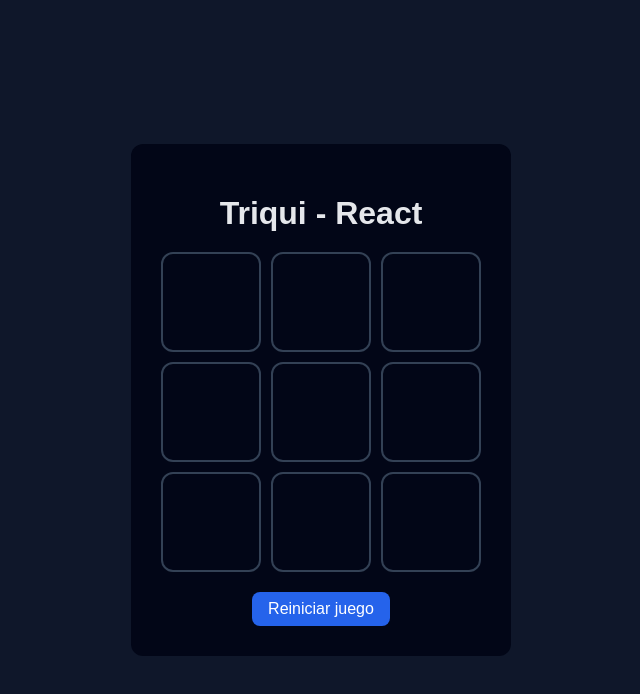
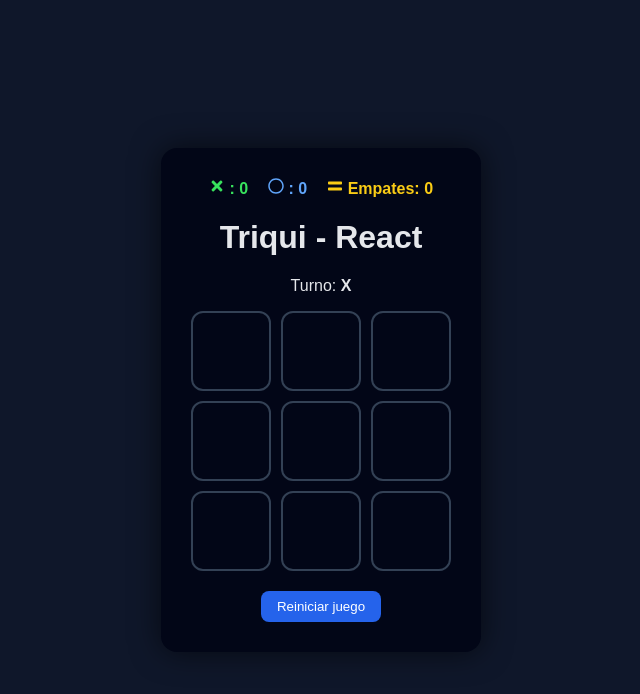
Before and after one commit to dmafs/Triqui, a React (Vite) app: page / in a window 1280 px wide. Shown: the top 694 px of the page, without its empty margins (319-959 px from the left). Built offline with nearby package versions, Linux system fonts and the light colour scheme.

Commit message:
Se agregó marcador con estilos

```diff
--- a/package.json
+++ b/package.json
@@ -12,6 +12,7 @@
   "dependencies": {
     "react": "^19.2.0",
     "react-dom": "^19.2.0",
+    "react-icons": "^5.5.0",
     "react-toastify": "^11.0.5"
   },
   "devDependencies": {
--- a/src/App.jsx
+++ b/src/App.jsx
@@ -1,22 +1,16 @@
-import { useState, useEffect  } from "react";
+import { useState, useEffect, useRef } from "react";
 import Board from "./components/Board";
 import { ToastContainer, toast } from "react-toastify";
 import "react-toastify/dist/ReactToastify.css";
+import { FaTimes, FaRegCircle, FaEquals } from "react-icons/fa";
 
+function calculateWinner(squares) {
+  const lines = [
+    [0,1,2],[3,4,5],[6,7,8],
+    [0,3,6],[1,4,7],[2,5,8],
+    [0,4,8],[2,4,6],
+  ];
 
-
-function calculateWinner(squares){
-
-    const lines =[
-        [0,1,2],
-        [3,4,5],
-        [6,7,8],
-        [0,3,6],
-        [1,4,7],
-        [2,5,8],
-        [0,4,8],
-        [2,4,6],
-    ];
   for (let line of lines) {
     const [a, b, c] = line;
     if (squares[a] &&
@@ -32,11 +26,18 @@
   const [squares, setSquares] = useState(Array(9).fill(null));
   const [isXNext, setIsXNext] = useState(true);
 
+  const [winsX, setWinsX] = useState(() => Number(localStorage.getItem("winsX")) || 0);
+  const [winsO, setWinsO] = useState(() => Number(localStorage.getItem("winsO")) || 0);
+  const [draws, setDraws] = useState(() => Number(localStorage.getItem("draws")) || 0);
+
+  const lastResultRef = useRef(null);
+  const hasProcessedRef = useRef(false);
+
   const result = calculateWinner(squares);
   const winner = result?.player;
   const winningLine = result?.line;
 
-const isDraw = squares.every(square => square !== null) && !winner;
+  const isDraw = squares.every(s => s !== null) && !winner;
 
   const gameStatus = winner
     ? "win"
@@ -44,90 +45,104 @@
     ? "draw"
     : "playing";
 
+  // Guardar en localStorage cuando cambien los contadores
   useEffect(() => {
-    if (winner) {
-      toast.success(`🎉 Ganó el jugador ${winner}`, {
-        position: "top-right",
-        autoClose: 2500
-      });
+    localStorage.setItem("winsX", winsX);
+    localStorage.setItem("winsO", winsO);
+    localStorage.setItem("draws", draws);
+  }, [winsX, winsO, draws]);
+
+  // Detectar fin de juego y mostrar notificaciones
+  useEffect(() => {
+    if (!winner && !isDraw) {
+      lastResultRef.current = null;
+      hasProcessedRef.current = false;
       return;
     }
 
-    if (isDraw) {
-      toast.info("🤝 Empate", {
-        position: "top-right",
-        autoClose: 2500
-      });
+    const currentResult = winner ? winner : "draw";
+
+    // Evitar duplicados
+    if (currentResult === lastResultRef.current || hasProcessedRef.current) return;
+
+    lastResultRef.current = currentResult;
+    hasProcessedRef.current = true;
+
+    // Mostrar toast
+    if (currentResult === "X") {
+      toast.success("🎉 Ganó X");
+    } else if (currentResult === "O") {
+      toast.success("🎉 Ganó O");
+    } else if (currentResult === "draw") {
+      toast.info("🤝 Empate");
     }
   }, [winner, isDraw]);
 
+  function handleSquareClick(index) {
+    if (squares[index] || gameStatus !== "playing") return;
 
-
-    function hndleSquareClick(index){
-        if (squares[index] || gameStatus !== "playing")return;
-
-        const newSquares =[...squares];
+    const newSquares = [...squares];
     newSquares[index] = isXNext ? "X" : "O";
 
     setSquares(newSquares);
     setIsXNext(!isXNext);
-        toast.dismiss();
 
+    // Actualizar contadores inmediatamente después del movimiento
+    const result = calculateWinner(newSquares);
+    const newWinner = result?.player;
+    const newIsDraw = newSquares.every(s => s !== null) && !newWinner;
+
+    if (newWinner === "X") {
+      setWinsX(prev => prev + 1);
+    } else if (newWinner === "O") {
+      setWinsO(prev => prev + 1);
+    } else if (newIsDraw) {
+      setDraws(prev => prev + 1);
+    }
   }
 
   function handleReset() {
     setSquares(Array(9).fill(null));
     setIsXNext(true);
-        gameStatus("playing");
+    lastResultRef.current = null;
+    hasProcessedRef.current = false;
     toast.dismiss();
   }
 
   return (
-    <div
-      style={{
-        backgroundColor: "#020617",
-        padding: "30px",
-        borderRadius: "12px",
-        textAlign: "center",
-        color: "#e5e7eb"
-      }}
-    >
-      <h1 style={{ marginBottom: "10px" }}>Triqui - React</h1>
-      <p style ={{marginBottom: "20px"}}>
+    <div className="app">
+      <div className="card">
+        {/* CONTADOR */}
+        <div className="counter">
+          <span className="x"><FaTimes /> : {winsX}</span>
+          <span className="o"><FaRegCircle /> : {winsO}</span>
+          <span className="d"><FaEquals /> Empates: {draws}</span>
+        </div>
+
+        <h1>Triqui - React</h1>
+
+        <p>
           {gameStatus === "win" && <strong>Ganador: {winner}</strong>}
-      {gameStatus === "draw" && <strong>Empate </strong>}
-      {!winner === "playing" && !isDraw && (
-        <>
-        Turno: <strong>{isXNext ? "X" : "O"}</strong>
-        </>
+          {gameStatus === "draw" && <strong>Empate</strong>}
+          {gameStatus === "playing" && (
+            <>Turno: <strong>{isXNext ? "X" : "O"}</strong></>
           )}
         </p>
 
         <Board
           squares={squares}
-        onSquareClick={hndleSquareClick}
+          onSquareClick={handleSquareClick}
           winningLine={winningLine}
         />
 
-<button
-        onClick={handleReset}
-        style={{
-          marginTop: "20px",
-          padding: "8px 16px",
-          fontSize: "1rem",
-          cursor: "pointer",
-          borderRadius: "8px",
-          border: "none",
-          backgroundColor: "#2563eb",
-          color: "#ffffff"
-        }}
-      >
+        <button className="btn" onClick={handleReset}>
           Reiniciar juego
         </button>
 
         <ToastContainer />
-
+      </div>
     </div>
   );
 }
+
 export default App;
--- a/src/styles/Board.css
+++ b/src/styles/Board.css
@@ -1,14 +1,44 @@
-.board {
+.app {
+    min-height: 100vh;
+
+    display: flex;
+    justify-content: center;
+    align-items: center;
+    color: #e5e7eb;
+  }
+
+  .card {
+    background: #020617;
+    padding: 30px;
+    border-radius: 16px;
+    text-align: center;
+    box-shadow: 0 0 30px rgba(0,0,0,0.6);
+  }
+
+  .counter {
+    display: flex;
+    justify-content: center;
+    gap: 20px;
+    margin-bottom: 15px;
+    font-weight: bold;
+  }
+
+  .counter .x { color: #38E25D; }
+  .counter .o { color: #60A5FA; }
+  .counter .d { color: #FACC15; }
+
+  .board {
     display: grid;
-    grid-template-columns: repeat(3, 100px);
+    grid-template-columns: repeat(3, 80px);
     gap: 10px;
     justify-content: center;
+    margin-top: 10px;
   }
 
   .square {
-    width: 100px;
-    height: 100px;
-    font-size: 2.5rem;
+    width: 80px;
+    height: 80px;
+    font-size: 2rem;
     font-weight: bold;
     background: #020617;
     border: 2px solid #334155;
@@ -24,10 +54,16 @@
   }
 
   @keyframes glow {
-    from {
-      box-shadow: 0 0 5px #38E25D;
-    }
-    to {
-      box-shadow: 0 0 20px #38E25D;
-    }
+    from { box-shadow: 0 0 5px #38E25D; }
+    to { box-shadow: 0 0 20px #38E25D; }
   }
+
+  .btn {
+    margin-top: 20px;
+    padding: 8px 16px;
+    border-radius: 8px;
+    background: #2563eb;
+    color: white;
+    border: none;
+    cursor: pointer;
+  }
```
Also changed, not shown: 1 other file (tests, documents, lock files or other folders). Lines whose indentation alone changed are shown as unchanged.
